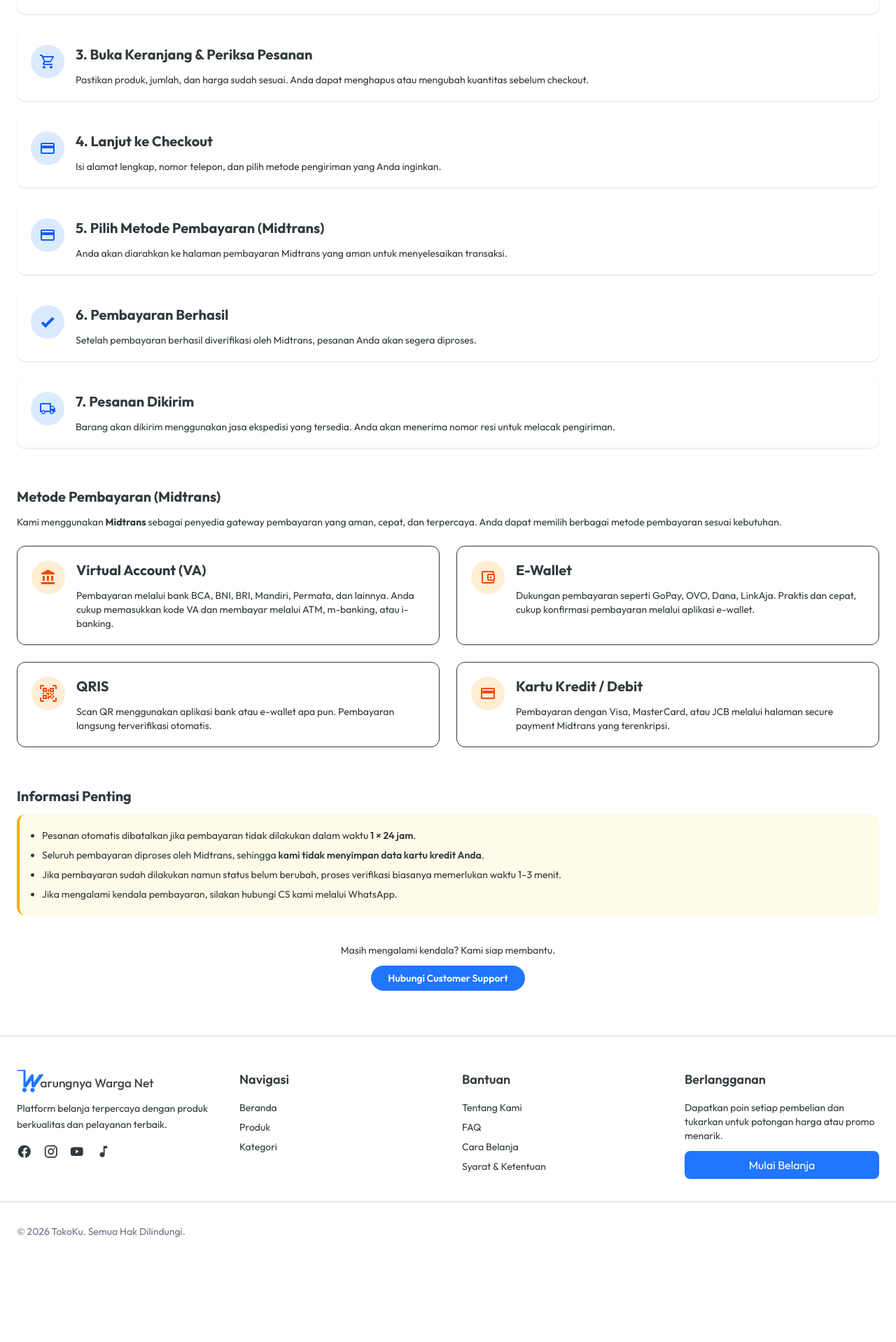
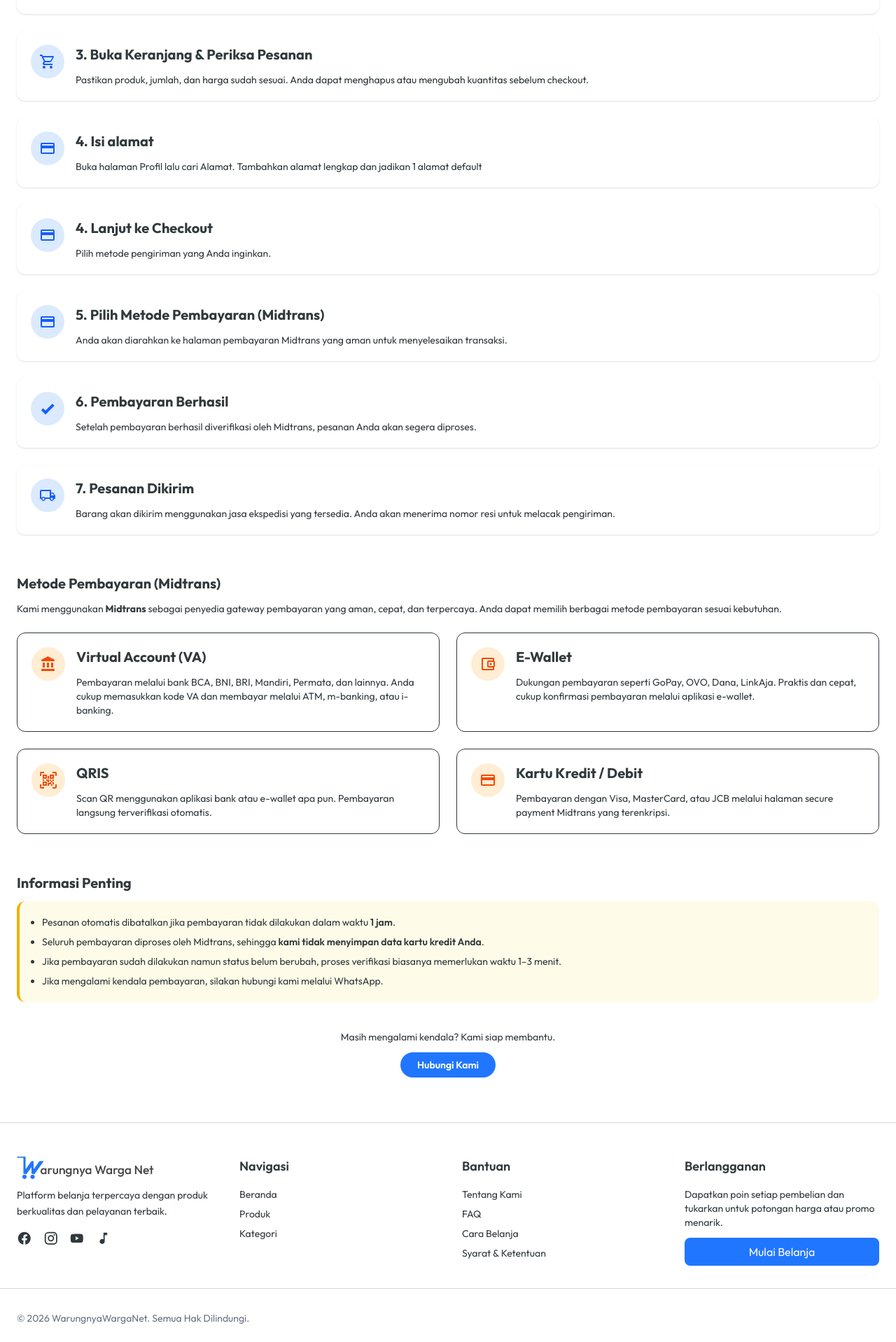
Before and after one commit to Pacifista00/olshop, a React (Vite) app: page /cara-belanja in a window 1280 px wide. Shown: the part 464-2382 px from the top of the page at 70% size. Before the commit the page ends 2258 px from the top, so only its background shows below. Built offline with nearby package versions, Linux system fonts and the light colour scheme.

Commit message:
feat(frontend): integrate shipping preview and improve checkout flow

```diff
--- a/src/components/Admin/form/ProductForm.jsx
+++ b/src/components/Admin/form/ProductForm.jsx
@@ -23,6 +23,7 @@
     width: "",
     height: "",
     is_active: 1,
+    use_dimension: 0,
   });
 
   const [image, setImage] = useState(null);
@@ -78,6 +79,7 @@
         width: product.dimension?.width ?? "",
         height: product.dimension?.height ?? "",
         is_active: product.is_active ? 1 : 0,
+        use_dimension: product.use_dimension ? 1 : 0,
       });
 
       setPreview(product.image_url);
@@ -247,6 +249,21 @@
         </div>
 
         {/* DIMENSIONS */}
+        {/* USE DIMENSION */}
+        <div className="flex items-center gap-3">
+          <input
+            type="checkbox"
+            checked={form.use_dimension === 1}
+            onChange={(e) =>
+              setForm({
+                ...form,
+                use_dimension: e.target.checked ? 1 : 0,
+              })
+            }
+            className="h-4 w-4"
+          />
+          <Label>Gunakan perhitungan dimensi (produk besar)</Label>
+        </div>
         <div className="grid grid-cols-3 gap-4">
           <div>
             <Label>Panjang (cm)</Label>
@@ -256,6 +273,7 @@
               value={form.length}
               onChange={onChange}
               min={0}
+              disabled={form.use_dimension !== 1}
             />
           </div>
           <div>
@@ -266,6 +284,7 @@
               value={form.width}
               onChange={onChange}
               min={0}
+              disabled={form.use_dimension !== 1}
             />
           </div>
           <div>
@@ -276,6 +295,7 @@
               value={form.height}
               onChange={onChange}
               min={0}
+              disabled={form.use_dimension !== 1}
             />
           </div>
         </div>
--- a/src/components/Footer.jsx
+++ b/src/components/Footer.jsx
@@ -3,6 +3,7 @@
 import { mdiFacebook, mdiInstagram, mdiYoutube, mdiMusicNote } from "@mdi/js";
 
 export default function Footer() {
+  const title = import.meta.env.VITE_APP_NAME;
   return (
     <footer className="bg-white pt-12 pb-6 mt-6 border-t border-gray-300 overflow-hidden">
       <div className="max-w-7xl mx-auto px-6">
@@ -114,7 +115,9 @@
 
       <div className="max-w-7xl mx-auto px-6">
         <div className="flex flex-col md:flex-row items-center justify-between text-sm text-gray-500">
-          <p>© {new Date().getFullYear()} TokoKu. Semua Hak Dilindungi.</p>
+          <p>
+            © {new Date().getFullYear()} {title}. Semua Hak Dilindungi.
+          </p>
         </div>
       </div>
     </footer>
--- a/src/layouts/AuthLayout.jsx
+++ b/src/layouts/AuthLayout.jsx
@@ -6,7 +6,7 @@
 export default function MainLayout() {
   const location = useLocation();
 
-  const hideNavbarRoutes = ["/login", "/register"];
+  const hideNavbarRoutes = ["/login", "/register", "/verify-otp"];
   const hideNavbar = hideNavbarRoutes.includes(location.pathname);
 
   return (
--- a/src/pages/About.jsx
+++ b/src/pages/About.jsx
@@ -16,6 +16,9 @@
 import SubHeading from "../components/SubHeading";
 
 export default function About() {
+  const waNumber = import.meta.env.VITE_WHATSAPP_NUMBER;
+  const envemail = import.meta.env.VITE_EMAIL;
+  const envlocation = import.meta.env.VITE_LOCATION;
   return (
     <div>
       {/* Header Section */}
@@ -100,7 +103,7 @@
             <Icon path={mdiEmail} size={1.4} />
             <div className="text-xs lg:text-sm">
               <h3 className="font-bold text-md lg:text-lg">Email</h3>
-              <p>support@onlineshop.com</p>
+              <p>{envemail}</p>
             </div>
           </div>
 
@@ -108,7 +111,7 @@
             <Icon path={mdiPhone} size={1.4} />
             <div className="text-xs lg:text-sm">
               <h3 className="font-bold text-md lg:text-lg">Telepon</h3>
-              <p>+62 812-3456-7890</p>
+              <p>{waNumber}</p>
             </div>
           </div>
 
@@ -116,7 +119,7 @@
             <Icon path={mdiMapMarker} size={1.4} />
             <div className="text-xs lg:text-sm">
               <h3 className="font-bold text-md lg:text-lg">Lokasi</h3>
-              <p>Jakarta, Indonesia</p>
+              <p>{envlocation}</p>
             </div>
           </div>
         </div>
--- a/src/pages/Auth/Login.jsx
+++ b/src/pages/Auth/Login.jsx
@@ -56,7 +56,11 @@
     <div className="min-h-screen flex items-center justify-center bg-gray-100 p-4">
       <div className="bg-white p-8 rounded-lg shadow-xl w-full max-w-md">
         <div className="flex justify-center mb-3">
-          <h1 className="text-4xl font-extrabold">Tokoku</h1>
+          <img
+            src="/image/logo/logo.png"
+            alt="Logo"
+            className="h-12 cursor-pointer"
+          />
         </div>
 
         <h2 className="text-2xl font-semibold text-center mb-6">
@@ -138,7 +142,7 @@
           </button>
         </form>
 
-        <p className="mt-8 text-center text-gray-600 text-sm">
+        <p className="mt-4 text-center text-gray-600 text-sm">
           Belum punya akun?{" "}
           <a
             href="/register"
--- a/src/pages/Auth/Register.jsx
+++ b/src/pages/Auth/Register.jsx
@@ -38,7 +38,11 @@
     <div className="min-h-screen flex items-center justify-center bg-gray-100 p-4">
       <div className="bg-white p-8 rounded-lg shadow-xl w-full max-w-md">
         <div className="flex justify-center mb-3">
-          <h1 className="text-4xl font-extrabold">Tokoku</h1>
+          <img
+            src="/image/logo/logo.png"
+            alt="Logo"
+            className="h-12 cursor-pointer"
+          />
         </div>
         <h2 className="text-2xl font-semibold text-center text-gray-800 mb-6">
           Daftarkan akunmu!
@@ -153,6 +157,15 @@
             {loading ? "Memproses..." : "Daftar Sekarang"}
           </button>
         </form>
+        <p className="mt-4 text-center text-gray-600 text-sm">
+          Sudah punya akun?{" "}
+          <a
+            href="/login"
+            className="font-medium text-indigo-600 hover:text-indigo-500"
+          >
+            Login Sekarang
+          </a>
+        </p>
       </div>
     </div>
   );
--- a/src/pages/FAQ.jsx
+++ b/src/pages/FAQ.jsx
@@ -6,6 +6,8 @@
 export default function FAQPage() {
   const [openIndex, setOpenIndex] = useState(null);
   const [search, setSearch] = useState("");
+  const waNumber = import.meta.env.VITE_WHATSAPP_NUMBER;
+  const message = import.meta.env.VITE_WHATSAPP_MESSAGE;
 
   const categories = [
     {
@@ -13,11 +15,11 @@
       items: [
         {
           q: "Apa itu layanan ini?",
-          a: "Kami adalah platform e-commerce yang menyediakan berbagai kebutuhan Anda mulai dari produk digital hingga barang fisik.",
+          a: "Kami adalah platform e-commerce yang menyediakan berbagai kebutuhan Anda mulai dari kebutuhan sehari-hari hingga barang pilihan berkualitas.",
         },
         {
           q: "Apakah layanan ini gratis digunakan?",
-          a: "Ya, Anda dapat mengakses seluruh halaman dan fitur secara gratis. Namun, beberapa layanan premium mungkin berbayar.",
+          a: "Ya, Anda dapat mengakses seluruh halaman dan fitur secara gratis. Namun, pembelian produk berbayar.",
         },
       ],
     },
@@ -30,11 +32,11 @@
         },
         {
           q: "Apakah pembayaran aman?",
-          a: "Seluruh transaksi menggunakan enkripsi SSL 256-bit & sistem keamanan tingkat lanjut untuk melindungi data Anda.",
+          a: "Seluruh transaksi menggunakan Midtrans Payment Gateway.",
         },
         {
           q: "Bisakah saya membayar ketika barang sampai?",
-          a: "Ya, Cash on Delivery (COD) tersedia untuk wilayah tertentu.",
+          a: "Tidak, Cash on Delivery (COD) belum tersedia untuk toko kami.",
         },
       ],
     },
@@ -47,7 +49,7 @@
         },
         {
           q: "Jasa ekspedisi apa yang digunakan?",
-          a: "Kami bekerja sama dengan JNE, J&T, SiCepat, AnterAja, dan Pos Indonesia.",
+          a: "Kami bekerja sama dengan JNE dan J&T.",
         },
         {
           q: "Bagaimana cara melacak pesanan saya?",
@@ -60,31 +62,31 @@
       items: [
         {
           q: "Bagaimana cara membuat akun?",
-          a: "Anda cukup mendaftar menggunakan email atau akun Google/Facebook.",
+          a: "Anda cukup mendaftar menggunakan email aktif",
         },
         {
           q: "Saya lupa password. Apa yang harus saya lakukan?",
-          a: "Gunakan fitur lupa password lalu masukkan email Anda untuk mereset kata sandi.",
+          a: "Hubungi admin untuk mereset kata sandi.",
         },
         {
           q: "Apakah saya bisa menghapus akun?",
-          a: "Ya, Anda dapat menghapus akun melalui menu Pengaturan → Keamanan.",
+          a: "Tidak, Anda tidak dapat menghapus akun.",
         },
       ],
     },
-    {
-      title: "Produk",
-      items: [
-        {
-          q: "Apakah produk memiliki garansi?",
-          a: "Sebagian besar produk memiliki garansi resmi 1 tahun. Cek deskripsi produk untuk info detail.",
-        },
-        {
-          q: "Apakah gambar produk sesuai dengan barang yang dikirim?",
-          a: "Kami berusaha menampilkan gambar produk seakurat mungkin, namun warna dapat sedikit berbeda tergantung layar perangkat.",
-        },
-      ],
-    },
+    // {
+    //   title: "Produk",
+    //   items: [
+    //     {
+    //       q: "Apakah produk memiliki garansi?",
+    //       a: "Sebagian besar produk memiliki garansi resmi 1 tahun. Cek deskripsi produk untuk info detail.",
+    //     },
+    //     {
+    //       q: "Apakah gambar produk sesuai dengan barang yang dikirim?",
+    //       a: "Kami berusaha menampilkan gambar produk seakurat mungkin, namun warna dapat sedikit berbeda tergantung layar perangkat.",
+    //     },
+    //   ],
+    // },
   ];
 
   const filteredCategories = categories.map((cat) => ({
@@ -179,10 +181,12 @@
             Masih mengalami kendala? Kami siap membantu.
           </p>
           <a
-            href="#"
+            href={`https://wa.me/${waNumber}?text=${message}`}
+            target="_blank"
+            rel="noopener noreferrer"
             className="inline-block mt-3 my-btn-primary text-white px-6 py-2 rounded-full font-semibold hover:bg-blue-700 transition text-xs lg:text-sm"
           >
-            Hubungi Customer Support
+            Hubungi Kami
           </a>
         </div>
       </section>
--- a/src/pages/OrderGuide.jsx
+++ b/src/pages/OrderGuide.jsx
@@ -14,11 +14,13 @@
 import SubHeading from "../components/SubHeading";
 
 export default function OrderGuide() {
+  const waNumber = import.meta.env.VITE_WHATSAPP_NUMBER;
+  const message = import.meta.env.VITE_WHATSAPP_MESSAGE;
   const steps = [
     {
       icon: mdiAccountCircleOutline,
       title: "1. Buat / Masuk Akun",
-      desc: "Untuk melakukan pemesanan, Anda harus membuat akun terlebih dahulu atau login menggunakan email/Google.",
+      desc: "Untuk melakukan pemesanan, Anda harus membuat akun terlebih dahulu kemudian login menggunakan email anda.",
     },
     {
       icon: mdiCartOutline,
@@ -32,8 +34,13 @@
     },
     {
       icon: mdiCreditCardOutline,
+      title: "4. Isi alamat",
+      desc: "Buka halaman Profil lalu cari Alamat. Tambahkan alamat lengkap dan jadikan 1 alamat default",
+    },
+    {
+      icon: mdiCreditCardOutline,
       title: "4. Lanjut ke Checkout",
-      desc: "Isi alamat lengkap, nomor telepon, dan pilih metode pengiriman yang Anda inginkan.",
+      desc: "Pilih metode pengiriman yang Anda inginkan.",
     },
     {
       icon: mdiCreditCardOutline,
@@ -138,7 +145,7 @@
           <ul className="space-y-2 list-disc **list-outside** px-3">
             <li className=" **pl-6**">
               Pesanan otomatis dibatalkan jika pembayaran tidak dilakukan dalam
-              waktu <strong className="font-semibold">1 × 24 jam</strong>.
+              waktu <strong className="font-semibold">1 jam</strong>.
             </li>
             <li className=" **pl-6**">
               Seluruh pembayaran diproses oleh Midtrans, sehingga{" "}
@@ -152,7 +159,7 @@
               verifikasi biasanya memerlukan waktu 1–3 menit.
             </li>
             <li className=" **pl-6**">
-              Jika mengalami kendala pembayaran, silakan hubungi CS kami melalui
+              Jika mengalami kendala pembayaran, silakan hubungi kami melalui
               WhatsApp.
             </li>
           </ul>
@@ -164,10 +171,12 @@
             Masih mengalami kendala? Kami siap membantu.
           </p>
           <a
-            href="#"
-            className="inline-block mt-3 my-btn-primary text-white px-6 py-2 rounded-full font-semibold transition text-xs lg:text-sm"
+            href={`https://wa.me/${waNumber}?text=${message}`}
+            target="_blank"
+            rel="noopener noreferrer"
+            className="inline-block mt-3 my-btn-primary text-white px-6 py-2 rounded-full font-semibold hover:bg-blue-700 transition text-xs lg:text-sm"
           >
-            Hubungi Customer Support
+            Hubungi Kami
           </a>
         </div>
       </section>
```
Also changed, not shown: 1 other file (tests, documents, lock files or other folders).
